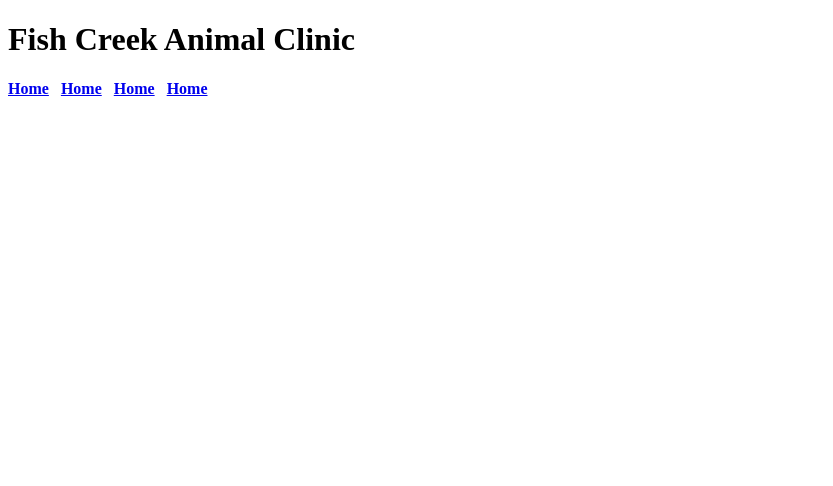
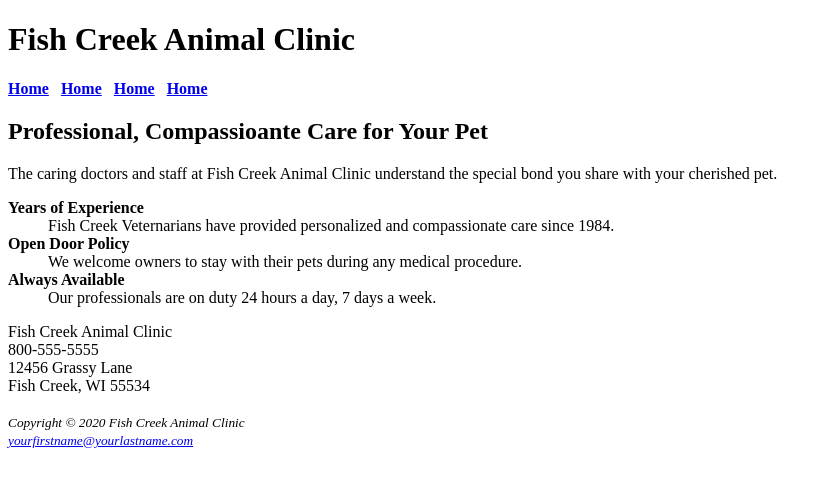
Before and after one commit to bbcsnj/fishcreekDEMONSTRATION2021, a plain HTML site: page index.html in a window 1280 px wide. Shown: the whole page, without its empty margins (0-833 px from the left). Drawn offline with Linux system fonts and the light colour scheme.

Commit message:
Update index.html

```diff
--- a/index.html
+++ b/index.html
@@ -16,3 +16,29 @@
 <a href="contact.html">Home</a> &nbsp
 </b>
 </nav>
+<main>
+<h2>Professional, Compassioante Care for Your Pet</h2>
+<p>The caring doctors and staff at Fish Creek Animal Clinic understand the special bond
+you share with your cherished pet.</p>
+<dl>
+<dt><strong>Years of Experience</strong></dt>
+<dd>Fish Creek Veternarians have provided personalized and compassionate care since 1984.</dd>
+<dt><strong>Open Door Policy</strong></dt>
+<dd>We welcome owners to stay with their pets during any medical procedure.</dd>
+<dt><strong>Always Available</strong></dt>
+<dd>Our professionals are on duty 24 hours a day, 7 days a week.</dd>
+</dl>
+<div>
+Fish Creek Animal Clinic<br>
+800-555-5555<br>
+12456 Grassy Lane<br>
+Fish Creek, WI 55534<br><br>
+</div>
+</main>
+<footer>
+<small><i>Copyright &copy; 2020 Fish Creek Animal Clinic<br>
+<a href="mailto:yourfirstname@yourlastname.com">yourfirstname@yourlastname.com</a>
+</i></small>
+</footer>
+</body>
+</html>
```
